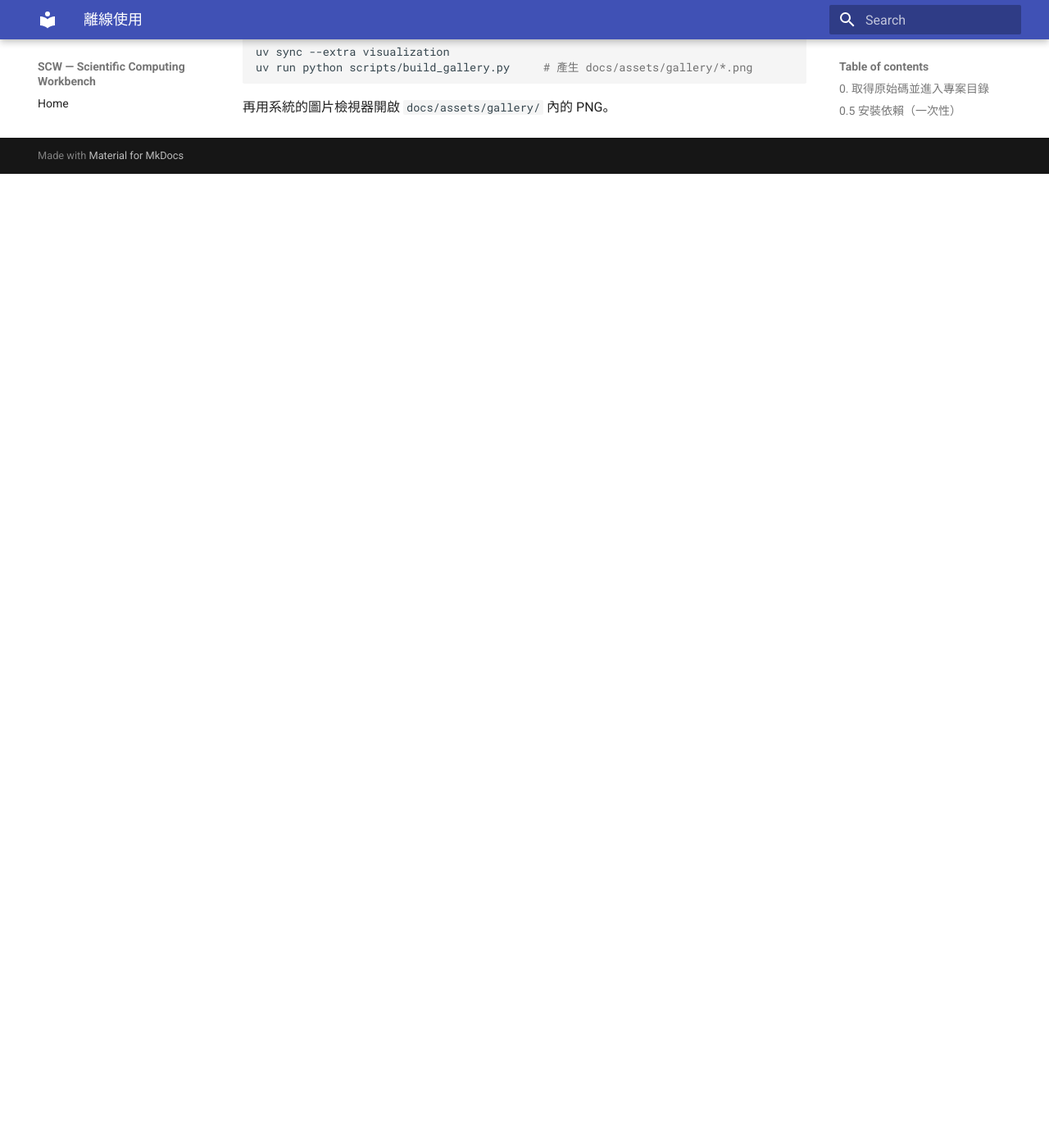
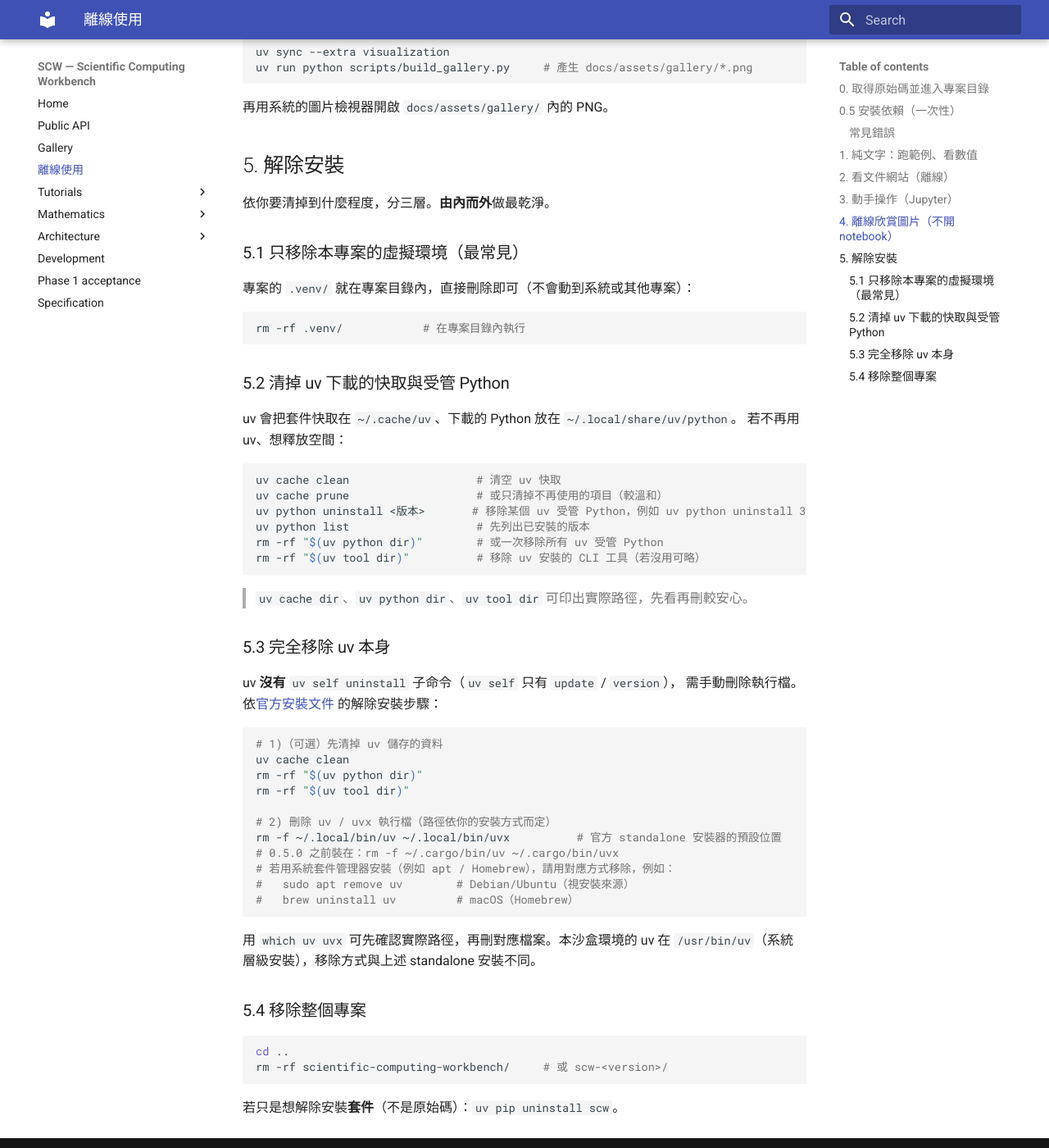
Before and after one commit to twobox77/scientific-computing-workbench, an MkDocs documentation site: the page built from docs/offline.md, in a window 1280 px wide and 1400 px high, scrolled down 2588 px. Shown: the whole window at 82% size. Built offline with MkDocs 1.6.1 and Material for MkDocs 9.7.7, drawn with Linux system fonts in a browser that asks for light colours; before the commit the page ends 2800 px from its top, so only the background shows below that.

Commit message:
docs(offline): add uninstall section
Document how to remove SCW and uv at three levels, from the least to the
most invasive: delete the project `.venv/`, clear uv's cache and managed
Pythons (`uv cache clean`, `uv python uninstall`, `uv python dir`), and
finally remove the `uv`/`uvx` binaries themselves.  Note that uv has no
`uv self uninstall` subcommand, so the binaries must be deleted by hand
(standalone installer location `~/.local/bin`, pre-0.5.0 `~/.cargo/bin`,
or the system package manager).  Mirrored into the release notes.

Co-authored-by: openhands <openhands@all-hands.dev>

````diff
--- a/docs/offline.md
+++ b/docs/offline.md
@@ -123,3 +123,63 @@ uv run python scripts/build_gallery.py     # 產生 docs/assets/gallery/*.png
 ```
 
 再用系統的圖片檢視器開啟 `docs/assets/gallery/` 內的 PNG。
+
+## 5. 解除安裝
+
+依你要清掉到什麼程度，分三層。**由內而外**做最乾淨。
+
+### 5.1 只移除本專案的虛擬環境（最常見）
+
+專案的 `.venv/` 就在專案目錄內，直接刪除即可（不會動到系統或其他專案）：
+
+```bash
+rm -rf .venv/            # 在專案目錄內執行
+```
+
+### 5.2 清掉 uv 下載的快取與受管 Python
+
+uv 會把套件快取在 `~/.cache/uv`、下載的 Python 放在 `~/.local/share/uv/python`。
+若不再用 uv、想釋放空間：
+
+```bash
+uv cache clean                   # 清空 uv 快取
+uv cache prune                   # 或只清掉不再使用的項目（較溫和）
+uv python uninstall <版本>       # 移除某個 uv 受管 Python，例如 uv python uninstall 3.12
+uv python list                   # 先列出已安裝的版本
+rm -rf "$(uv python dir)"        # 或一次移除所有 uv 受管 Python
+rm -rf "$(uv tool dir)"          # 移除 uv 安裝的 CLI 工具（若沒用可略）
+```
+
+> `uv cache dir`、`uv python dir`、`uv tool dir` 可印出實際路徑，先看再刪較安心。
+
+### 5.3 完全移除 uv 本身
+
+uv **沒有** `uv self uninstall` 子命令（`uv self` 只有 `update` / `version`），
+需手動刪除執行檔。依[官方安裝文件](https://docs.astral.sh/uv/getting-started/installation/)
+的解除安裝步驟：
+
+```bash
+# 1)（可選）先清掉 uv 儲存的資料
+uv cache clean
+rm -rf "$(uv python dir)"
+rm -rf "$(uv tool dir)"
+
+# 2) 刪除 uv / uvx 執行檔（路徑依你的安裝方式而定）
+rm -f ~/.local/bin/uv ~/.local/bin/uvx          # 官方 standalone 安裝器的預設位置
+# 0.5.0 之前裝在：rm -f ~/.cargo/bin/uv ~/.cargo/bin/uvx
+# 若用系統套件管理器安裝（例如 apt / Homebrew），請用對應方式移除，例如：
+#   sudo apt remove uv        # Debian/Ubuntu（視安裝來源）
+#   brew uninstall uv         # macOS（Homebrew）
+```
+
+用 `which uv uvx` 可先確認實際路徑，再刪對應檔案。本沙盒環境的 uv 在
+`/usr/bin/uv`（系統層級安裝），移除方式與上述 standalone 安裝不同。
+
+### 5.4 移除整個專案
+
+```bash
+cd ..
+rm -rf scientific-computing-workbench/     # 或 scw-<version>/
+```
+
+若只是想解除安裝**套件**（不是原始碼）：`uv pip uninstall scw`。
````
